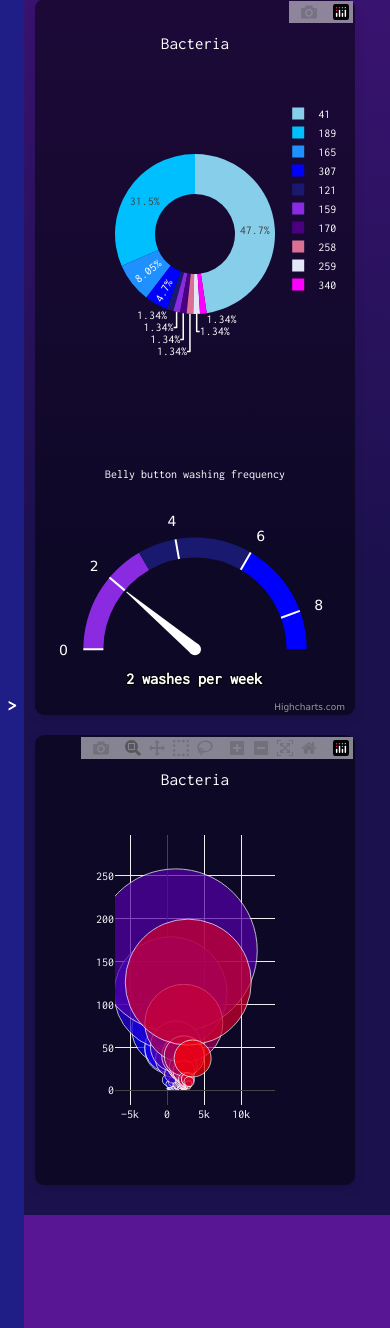
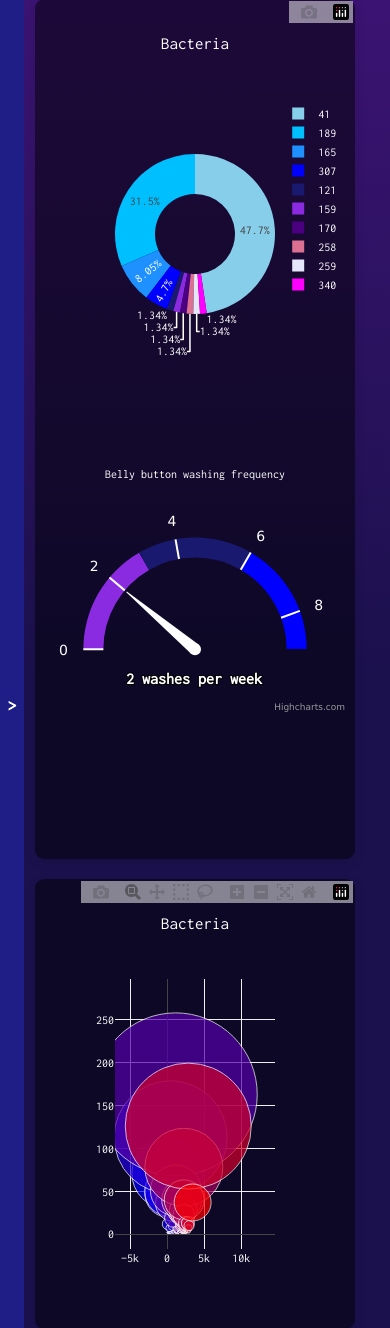
Before and after one commit to theodoremoreland/BellyButtonBiodiversity, a Flask app: page / in a window 390 px wide. Shown: the part 595-1923 px from the top of the page. Run offline with Flask 3, Linux system fonts and the light colour scheme; data comes from the database, SQL or seed files in the repository; some libraries are stand-ins or nearby versions.

Commit message:
added min-height to gauge on mobile

```diff
--- a/application/static/css/style.css
+++ b/application/static/css/style.css
@@ -306,6 +306,10 @@ rect.highcharts-background {
   max-width: 630px;
 }
 
+#gauge {
+  min-height: 400px;
+}
+
 #bubble {
   width: 100%;
 }
@@ -315,4 +319,8 @@ rect.highcharts-background {
   #gauge {
     width: 40%;
   }
+
+  #gauge {
+    min-height: auto;
+  }
 }
```
